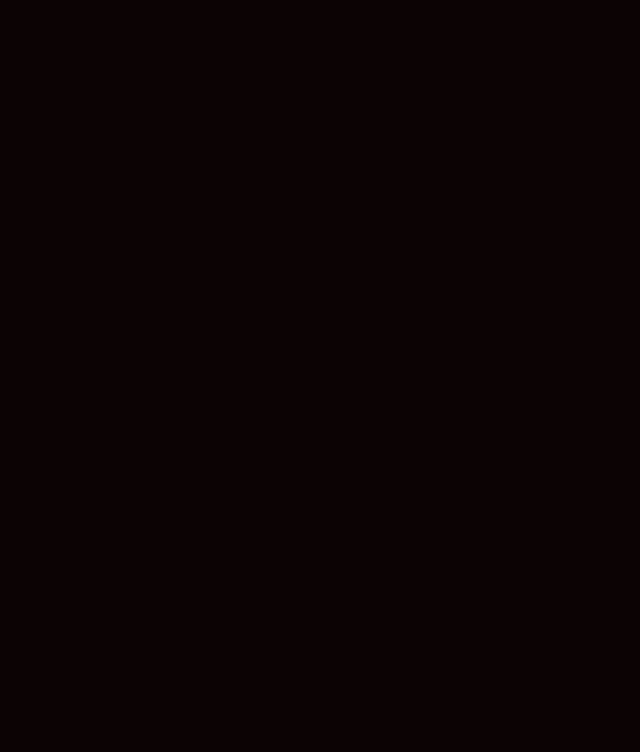
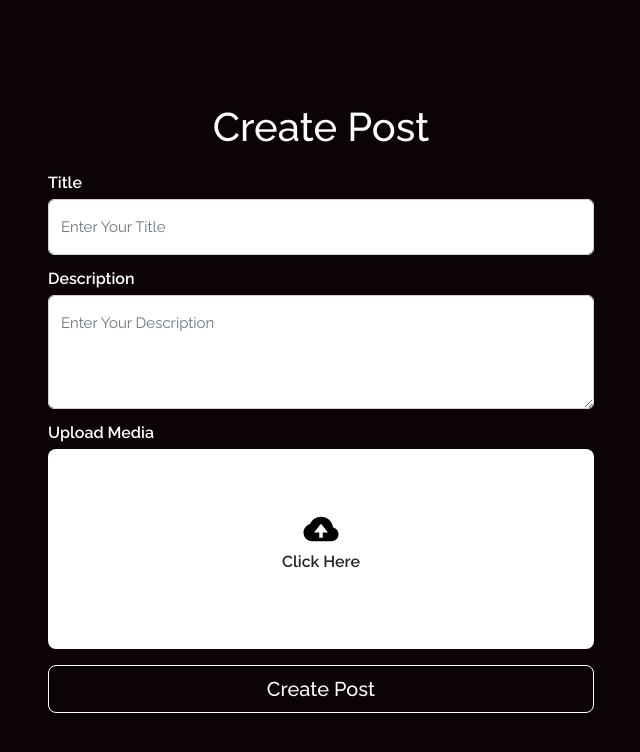
Before and after one commit to muskan123-abc/Post, a React (Create React App) app: page /home in a window 1280 px wide. Before the commit this address had no page. Shown: the top 752 px of the page, without its empty margins (319-959 px from the left). Built offline with nearby package versions, Linux system fonts and the light colour scheme.

Commit message:
add create api

```diff
--- a/src/Router.js
+++ b/src/Router.js
@@ -9,6 +9,8 @@ import Login from "./components/Login";
 import { MeDataAction } from "./components/redux/Action";
 import SignUp from "./components/SignUp";
 import Thanks from "./components/Thanks";
+import Home from "./components/Home";
+import PostView from "./components/PostView";
 
 const Router = () => {
   const [passwordShowHide, setPasswordShowHide] = useState(false);
@@ -59,7 +61,8 @@ const Router = () => {
           }
         />
         <Route path="/thanks:email" element={<Thanks />} />
-        {/* <Route path component={ErrorPage} /> */}
+        <Route path="/home" element={<Home />} />
+        <Route path="/postview" element={<PostView />} />
       </Routes>
     </>
   );
--- a/src/assets/style/style.css
+++ b/src/assets/style/style.css
@@ -184,6 +184,22 @@ body {
 .swal-title:first-child {
   margin-top: 50px !important;
 }
+.upload_file {
+  background-color: var(--white);
+  border-radius: 8px;
+  height: 200px;
+}
+.post_view_bg {
+  background-color: var(--black);
+  border: 2px solid var(--white);
+  border-radius: 12px;
+}
+.post_view_img {
+  height: 35px;
+  object-fit: cover;
+  border-radius: 50%;
+  width: 35px;
+}
 /* MEDIA QUERIES  */
 @media (min-width: 991.98px) {
   .height_100 {
--- /dev/null
+++ b/src/components/Home.jsx
@@ -0,0 +1,137 @@
+import React, { useState } from "react";
+import Form from "react-bootstrap/Form";
+import { UploadIcon } from "./common/icon/icons";
+import { useDispatch } from "react-redux";
+import { useNavigate } from "react-router-dom";
+
+import { CreatePostAction } from "./redux/Action";
+import Loader from "./common/Loader";
+
+const Home = () => {
+  const [uploadImg, setUploadImg] = useState("");
+  const [loading, setLoading] = useState(false);
+  const navigate = useNavigate();
+  const [postData, setPostData] = useState({
+    title: "",
+    descp: "",
+  });
+  const dispatch = useDispatch();
+  const fileHandler = (e) => {
+    const img = URL.createObjectURL(e);
+    setUploadImg(img);
+  };
+  const clickHandler = () => {
+    if (postData.descp !== "" && postData.title !== "" && uploadImg !== "") {
+      const data = {
+        description: postData.descp,
+        title: postData.title,
+        filePath: uploadImg,
+      };
+      dispatch(CreatePostAction(data, setLoading, navigate));
+      setPostData({
+        title: "",
+        descp: "",
+      });
+      setUploadImg("");
+    }
+  };
+  return (
+    <>
+      <div className="container h-100 justify-content-center d-flex flex-column w-100">
+        <h1 className="sign_up_text raleway_font mb-sm-2 mb-0 text-center pt-3">
+          Create Post
+        </h1>
+        <div className="row justify-content-center">
+          <div className="col-xl-6 col-lg-6 col-md-9 col-sm-10  my-lg-auto mt-3">
+            <div className="mt-2">
+              <p className="mb-1  pt-1  cursor-pointer text-white raleway_font  fw-semibold">
+                Title
+              </p>
+              <Form.Control
+                type="text"
+                className=" py-sm-3 py-2"
+                placeholder="Enter Your Title"
+                value={postData.title}
+                onChange={(e) =>
+                  setPostData({
+                    ...postData,
+                    title: e.target.value,
+                  })
+                }
+              />
+            </div>
+            <p className="mb-1  pt-1 mt-2  cursor-pointer text-white raleway_font  fw-semibold">
+              Description
+            </p>
+            <Form.Control
+              className="pt-3"
+              as="textarea"
+              value={postData.descp}
+              onChange={(e) =>
+                setPostData({
+                  ...postData,
+                  descp: e.target.value,
+                })
+              }
+              placeholder="Enter Your Description"
+              rows={4}
+            />
+
+            <div className="mt-2">
+              <p className="mb-1  pt-1  cursor-pointer text-white raleway_font  fw-semibold">
+                Upload Media
+              </p>
+              <div className="row align-items-center d-flex ">
+                <div className="col">
+                  {" "}
+                  <input
+                    onChange={(e) => fileHandler(e.target.files[0])}
+                    type="file"
+                    hidden
+                    id="myfile"
+                  />
+                  <label htmlFor="myfile" className="w-100">
+                    {" "}
+                    <div className="upload_file">
+                      <div className="h-100 d-flex justify-content-center align-items-center">
+                        {uploadImg ? (
+                          <img
+                            style={{ objectFit: "contain" }}
+                            className="w-100 h-100 py-2"
+                            src={uploadImg}
+                            alt="image"
+                          />
+                        ) : (
+                          <div className="d-flex justify-content-center flex-column align-items-center">
+                            <UploadIcon />
+                            <p className="  cursor-pointer text-dark raleway_font  fw-semibold">
+                              Click Here
+                            </p>
+                          </div>
+                        )}
+                      </div>
+                    </div>
+                  </label>
+                </div>
+              </div>
+              <button
+                className={`${
+                  postData.descp === "" ||
+                  postData.title === "" ||
+                  uploadImg === ""
+                    ? "not_allow"
+                    : "cursor-poniter"
+                } submit_btn py-2  w-100 mt-3`}
+                onClick={() => clickHandler()}
+              >
+                {loading ? <Loader /> : " Create Post"}
+              </button>
+            </div>
+          </div>
+        </div>
+      </div>
+    </>
+  );
+};
+
+export default Home;
--- /dev/null
+++ b/src/components/PostView.jsx
@@ -0,0 +1,49 @@
+import React from "react";
+import { useSelector } from "react-redux";
+
+const PostView = () => {
+  const postView = useSelector((state) => state.AuthReducer.postcreate);
+  console.log("postView0", postView);
+  return (
+    <div className="container">
+      <div className="d-flex justify-content-between align-items-center pt-3">
+        <h2 className="mb-0 text-white raleway_font mb-0  font_md">
+          All Posts:12
+        </h2>
+        <button className="submit_btn py-2 px-3">Add New Post</button>
+      </div>
+      <div className="post_view_bg px-3 py-1 mt-3">
+        <div className="d-flex align-items-center justify-content-between cursor-pointer">
+          <div>
+            <h2 className="mb-0  raleway_font mb-0  font_xsm text-white pb-2">
+              Image
+            </h2>
+            <img
+              className="post_view_img"
+              src={postView.filePath}
+              alt="filePath"
+            />
+          </div>
+          <div>
+            <h2 className="mb-0  raleway_font mb-0 text-white  font_xsm pb-2">
+              Description
+            </h2>
+            <h2 className="mb-0  raleway_font mb-0 text-white font_xsm">
+              {postView.description}
+            </h2>
+          </div>
+          <div>
+            <h2 className="mb-0  raleway_font mb-0 text-white font_xsm pb-2">
+              Title
+            </h2>
+            <h2 className="mb-0  raleway_font mb-0 text-white font_xsm">
+              {postView.title}
+            </h2>
+          </div>
+        </div>
+      </div>
+    </div>
+  );
+};
+
+export default PostView;
--- a/src/components/SignUp.jsx
+++ b/src/components/SignUp.jsx
@@ -188,7 +188,7 @@ const SignUp = ({
           Already have an account?
           <span
             className="d-inline-block ps-1 cursor-pointer text_hover"
-            onClick={() => history.push("/")}
+            onClick={() => navigate("/")}
           >
             Log In
           </span>
--- a/src/components/common/icon/icons.jsx
+++ b/src/components/common/icon/icons.jsx
@@ -37,3 +37,21 @@ export const HideEye = () => {
     </svg>
   );
 };
+
+export const UploadIcon = () => {
+  return (
+    <svg
+      width="42"
+      height="42"
+      className="cursor-pointer"
+      viewBox="0 0 42 42"
+      fill="none"
+      xmlns="http://www.w3.org/2000/svg"
+    >
+      <path
+        d="M33.152 19.446C32.3873 13.4225 27.23 8.75 21 8.75C16.177 8.75 11.9875 11.5692 10.0747 16.0125C6.31575 17.136 3.5 20.685 3.5 24.5C3.5 29.3247 7.42525 33.25 12.25 33.25H31.5C35.3605 33.25 38.5 30.1105 38.5 26.25C38.4973 24.6813 37.9691 23.1588 36.9997 21.9255C36.0303 20.6921 34.6756 19.8192 33.152 19.446V19.446ZM22.75 24.5V29.75H19.25V24.5H14L21 15.75L28 24.5H22.75Z"
+        fill="black"
+      />
+    </svg>
+  );
+};
--- a/src/components/redux/Action.jsx
+++ b/src/components/redux/Action.jsx
@@ -1,7 +1,8 @@
 import Swal from "sweetalert2";
-import { LoginApi, MeApi, SignUpApi } from "./Api";
+import { CreatePostApi, LoginApi, MeApi, SignUpApi } from "./Api";
 export const LOGIN_SUCCESSFULLY = "LOGIN_SUCCESSFULLY";
 export const SIGN_UP_SUCCESSFULLY = "SIGN_UP_SUCCESSFULLY";
+export const CREATE_POST = "CREATE POST";
 
 /**
  * Sign up action
@@ -64,7 +65,7 @@ export const LoginAction = (data, setLoading, navigate) => async (dispatch) => {
       dispatch(LoginSuccess);
       Swal.fire({
         icon: "success",
-        title: "Great Successfully Sign Up",
+        title: "Great Successfully Login In",
         showConfirmButton: false,
         timer: 2000,
       });
@@ -84,9 +85,39 @@ export const LoginAction = (data, setLoading, navigate) => async (dispatch) => {
     });
   }
 };
+/**
+ * ME ACTION
+ * @param {Object}
+ * @returns
+ */
 export const MeDataAction = () => async () => {
   try {
     const response = await MeApi();
     console.log("asdad", response);
   } catch (error) {}
 };
+/**
+ * CREATE POST
+ * @param {Object}
+ * @returns
+ */
+export const PostCreate = (data) => ({
+  type: "CREATE POST",
+  data,
+});
+export const CreatePostAction =
+  (data, setLoading, navigate) => async (dispatch) => {
+    setLoading(true);
+    try {
+      const response = await CreatePostApi(data);
+      if (response) {
+        dispatch(PostCreate(response));
+        navigate("/postview");
+        setLoading(false);
+      } else {
+        setLoading(false);
+      }
+    } catch (error) {
+      setLoading(false);
+    }
+  };
--- a/src/components/redux/Api.jsx
+++ b/src/components/redux/Api.jsx
@@ -8,13 +8,26 @@ export const SignUpApi = async (data) => {
   return await axiosRequest("POST", `/signup`, data);
 };
 /**
- *
+ * Login API
  * @param {Object} data
  * @returns
  */
 export const LoginApi = async (data) => {
   return await axiosRequest("POST", `/login`, data);
 };
+/**
+ * ME API
+ * @param {Object} data
+ * @returns
+ */
 export const MeApi = async () => {
   return await axiosRequest("GET", `/me`);
 };
+/**
+ * CREATE POST
+ * @param {Object} data
+ * @returns
+ */
+export const CreatePostApi = async (data) => {
+  return await axiosRequest("POST", `/create/post`, data);
+};
--- a/src/components/redux/AuthReducer.jsx
+++ b/src/components/redux/AuthReducer.jsx
@@ -1,8 +1,13 @@
-import { LOGIN_SUCCESSFULLY, SIGN_UP_SUCCESSFULLY } from "./Action";
+import {
+  CREATE_POST,
+  LOGIN_SUCCESSFULLY,
+  SIGN_UP_SUCCESSFULLY,
+} from "./Action";
 
 const initialState = {
   SignUpData: {},
   loginData: {},
+  postcreate: {},
 };
 export default function AuthReducer(state = initialState, action) {
   switch (action.type) {
@@ -20,6 +25,12 @@ export default function AuthReducer(state = initialState, action) {
         loginData: action.data,
       };
     }
+    case CREATE_POST: {
+      return {
+        ...state,
+        postcreate: action.data.createPost,
+      };
+    }
 
     default:
       return state;
```
Also changed, not shown: src/components/Sidebar.jsx (added, +7 -0 lines), src/components/common/Api.jsx (deleted, +0 -9 lines), 1 other file (tests, documents, lock files or other folders).
